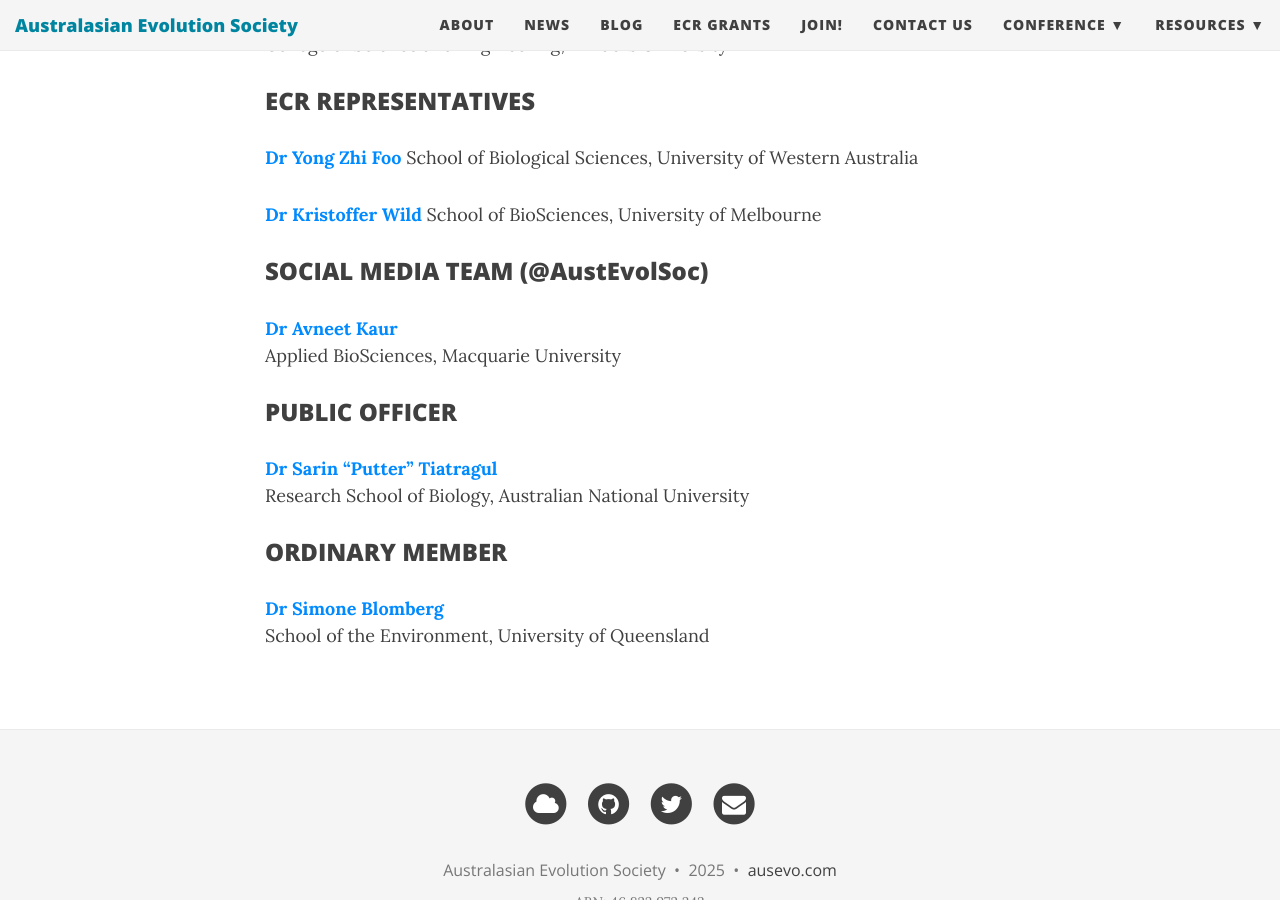
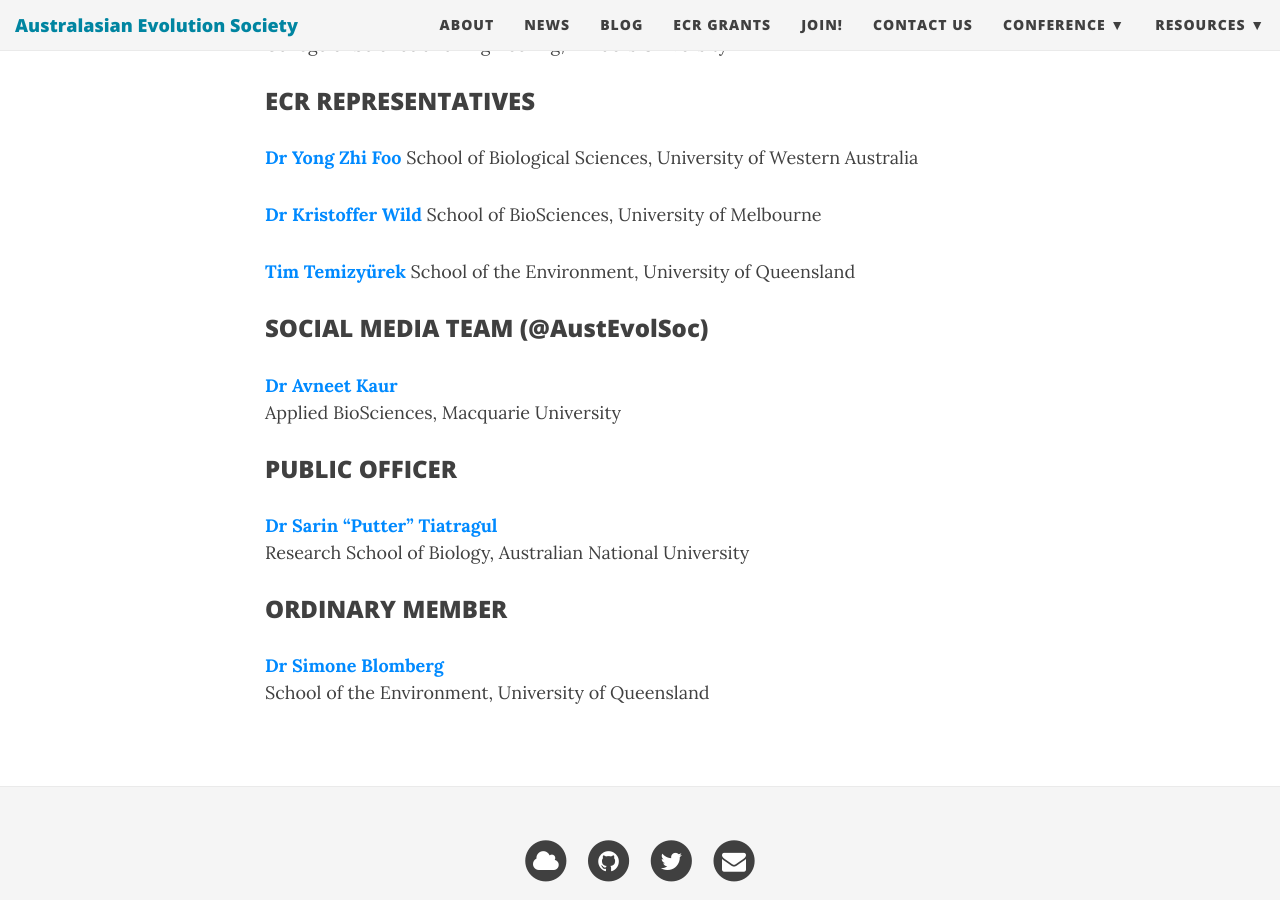
Before and after one commit to ausevo/ausevo.github.io, a Jekyll site: the page built from contact.md, in a window 1280 px wide and 900 px high, scrolled down 1267 px. Built offline with Jekyll 4.4.1, drawn with Linux system fonts in a browser that asks for light colours; nearby versions of some CDN libraries.

Commit message:
Update contact

```diff
--- a/contact.md
+++ b/contact.md
@@ -42,6 +42,9 @@
 [**Dr Kristoffer Wild**](https://findanexpert.unimelb.edu.au/profile/1030758-kristoffer-wild)
 School of BioSciences, University of Melbourne
 
+[**Tim Temizyürek**](https://cbcs.centre.uq.edu.au/profile/2731/tim-temizyurek)
+School of the Environment, University of Queensland
+
 ### SOCIAL MEDIA TEAM (@AustEvolSoc)
 
 [**Dr Avneet Kaur**](https://x.com/avnit_kr)
```
